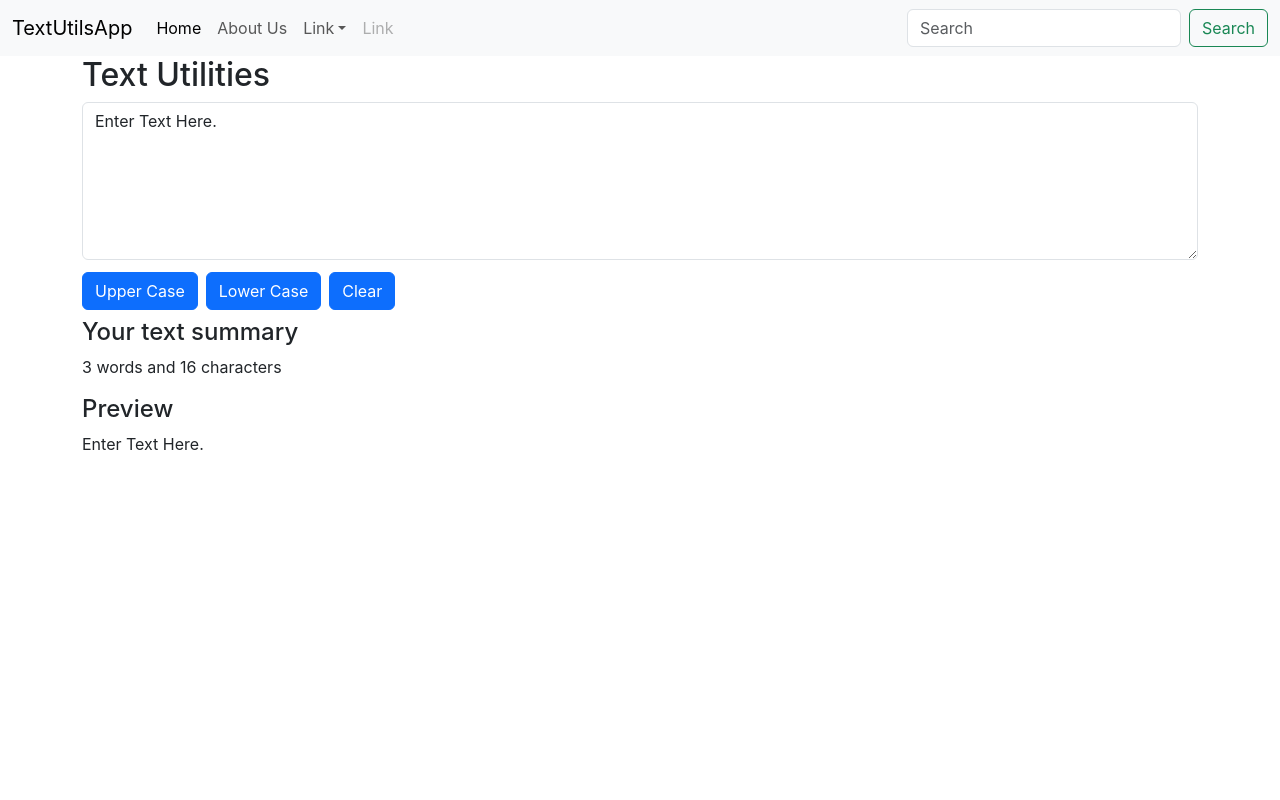
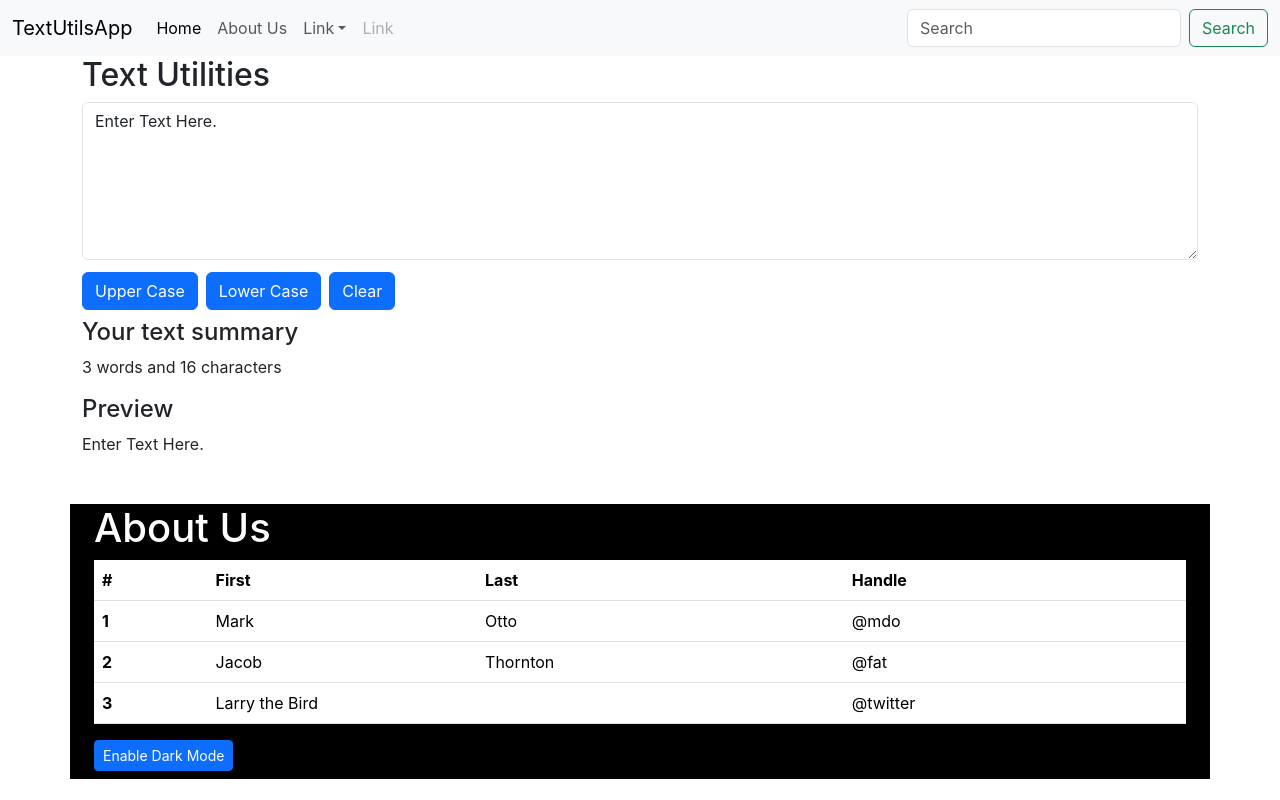
Before and after one commit to IJAHARKHAN/learnReact.io, a React (Create React App) app: page / in a window 1280 px wide. Built offline with nearby package versions, Linux system fonts and the light colour scheme.

Commit message:
CommentOut about.js

```diff
--- a/src/App.js
+++ b/src/App.js
@@ -12,7 +12,7 @@ function AppMoonFunction() {
       {/* <Navbar title="TextUtils" aboutText="About" homeText="Home"/> */}
       <Navbar title="TextUtilsApp"/>
       <TextForm  title="Utilities"/>
-      {/* <About/> */}
+      <About/>
     </>
   );
 }
```
